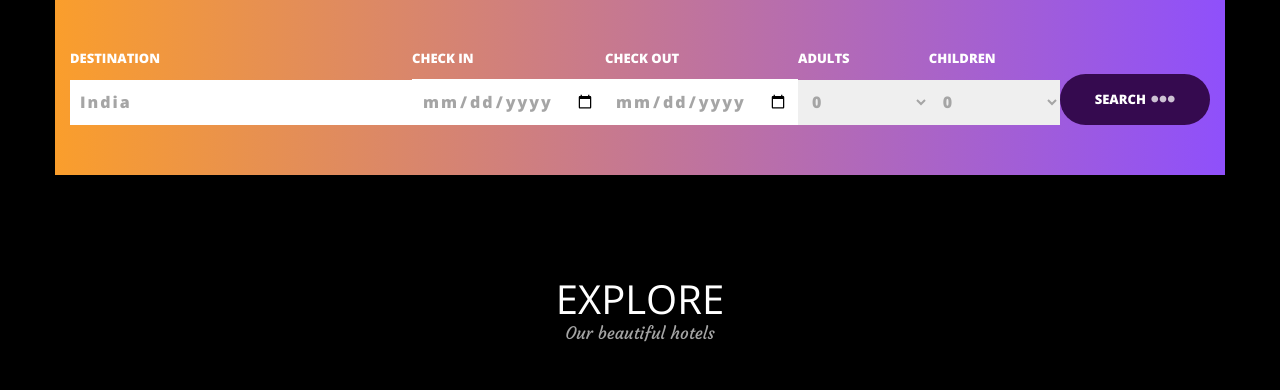
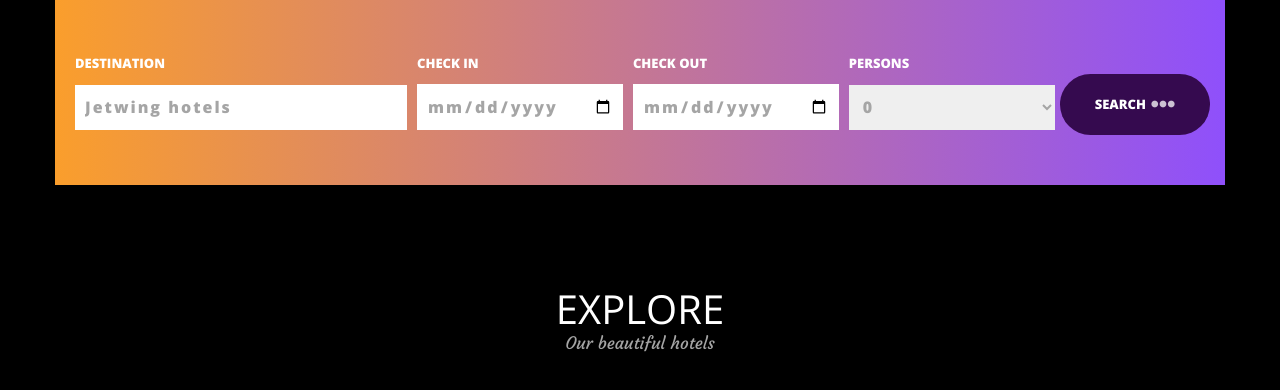
Before and after one commit to LaserTrajectory/ap-etrav-proj, a Django app: page /home in a window 1280 px wide. Shown: the part 917-1307 px from the top of the page. Run offline with Django 3.2, Linux system fonts and the light colour scheme; some libraries are stand-ins or nearby versions.

Commit message:
changed to home page dimensions etc.

```diff
--- a/base/templates/base/home.html
+++ b/base/templates/base/home.html
@@ -662,6 +662,7 @@
 
       .book-form .input-group{
           margin-bottom: 0;
+          padding: 0.5rem;
       }
 
       .book-form .input-group:first-child{
@@ -771,7 +772,7 @@
               <form action="" class="form book-form">
                   <div class="input-group">
                       <label for="destination" class="input-label">Destination</label>
-                      <input type="text" class="input" id="destination" placeholder="India">
+                      <input type="text" class="input" id="destination" placeholder="Jetwing hotels">
                   </div>
                   <div class="input-group">
                       <label for="check-in" class="input-label">Check in</label>
@@ -782,7 +783,7 @@
                       <input type="date" class="input" id="check out">
                   </div>
                   <div class="input-group">
-                      <label for="adults" class="input-label">Adults</label>
+                      <label for="adults" class="input-label">Persons</label>
                       <select class="options" id="adults">
                           <option value ="0">0</option>
                           <option value ="0">1</option>
@@ -790,17 +791,7 @@
                           <option value ="0">3</option>
                           <option value ="0">4</option>
                           <option value ="0">5</option>
-                      </select>
-                  </div>
-                  <div class="input-group">
-                      <label for="children" class="input-label">Children</label>
-                      <select class="options" id="children">
-                          <option value ="0">0</option>
-                          <option value ="0">1</option>
-                          <option value ="0">2</option>
-                          <option value ="0">3</option>
-                          <option value ="0">4</option>
-                          <option value ="0">5</option>
+                          <option value ="0">6</option>
                       </select>
                   </div>
                   <button type="submit" class="btn form-btn btn-purple">Search
@@ -912,7 +903,7 @@
                   </div>
                   <div class="grid-item featured-rooms">
                       <div class="image-wrap">
-                          <img class="room-image" src="https://bit.ly/3GA5aeO" alt="">
+                          <img class="room-image" src="https://images.pexels.com/photos/279746/pexels-photo-279746.jpeg?auto=compress&cs=tinysrgb&dpr=2&w=500" alt="">
                           <h5 class="room-name">Jetwing Vil Uyana</h5>
                       </div>
                       <div class="room-info-wrap">
@@ -925,7 +916,7 @@
                   </div>
                   <div class="grid-item featured-rooms">
                       <div class="image-wrap">
-                          <img class="room-image" src="https://bit.ly/3IM4FQA" alt="">
+                          <img class="room-image" src="https://images.pexels.com/photos/271618/pexels-photo-271618.jpeg?auto=compress&cs=tinysrgb&dpr=2&w=500" alt="">
                           <h5 class="room-name">Jetwing Warwick</h5>
                       </div>
                       <div class="room-info-wrap">
@@ -938,7 +929,7 @@
                   </div>
                   <div class="grid-item featured-rooms">
                       <div class="image-wrap">
-                          <img class="room-image" src="https://bit.ly/3DNqj3o" alt="">
+                          <img class="room-image" src="https://images.pexels.com/photos/1743231/pexels-photo-1743231.jpeg?auto=compress&cs=tinysrgb&dpr=2&h=750&w=1260" alt="">
                           <h5 class="room-name">Shangri-La's Hambantota</h5>
                       </div>
                       <div class="room-info-wrap">
```
